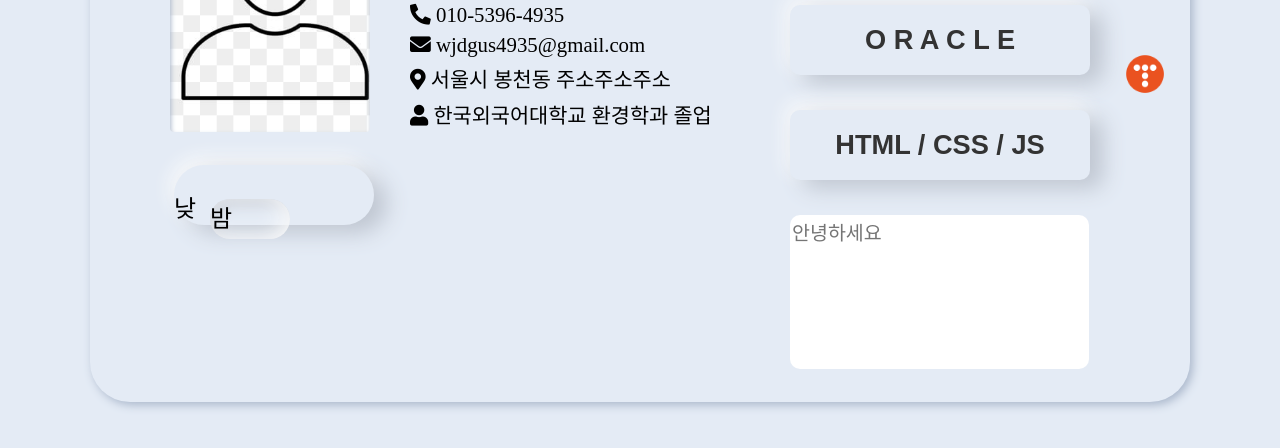
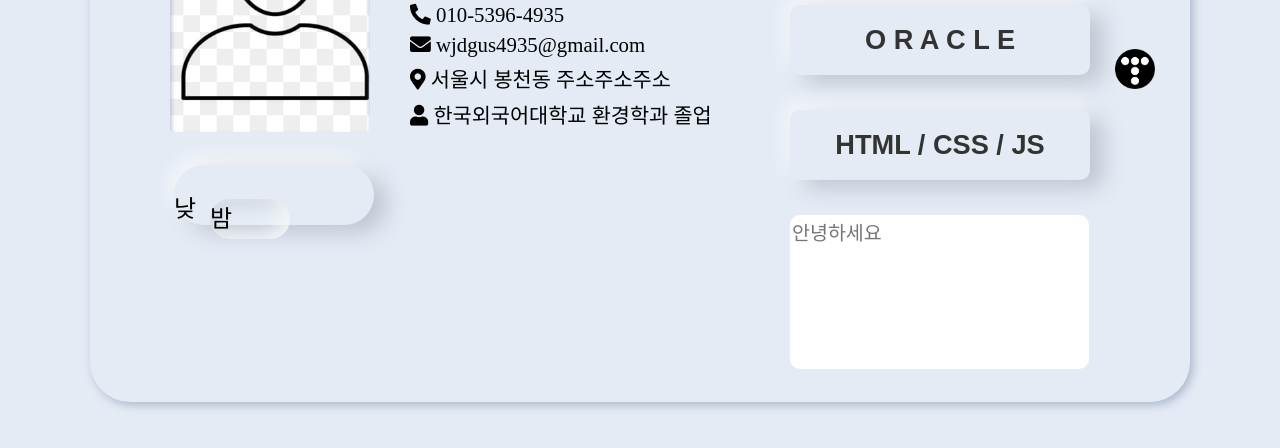
Before and after one commit to helloppiok/portfolio, a plain HTML site: page main/main.html in a window 1280 px wide. Shown: the part 206-654 px from the top of the page. Drawn offline with Linux system fonts and the light colour scheme.

Commit message:
로고 변경

```diff
--- a/main/main.html
+++ b/main/main.html
@@ -216,10 +216,10 @@
         }
 
         #tStory {
-            width: 50px;
+            width: 40px;
 
             position: relative;
-            left: 1030px;
+            left: 1025px;
             top: -800px;
 
             cursor: pointer;
@@ -343,7 +343,7 @@
         <textarea name="introduce" id="introduce" placeholder="안녕하세요"></textarea>
 
         <div class="blog">
-            <a href="https://codingjh.tistory.com/"><img src="../main/images/티스토리.png" id="tStory"></a>
+            <a href="https://codingjh.tistory.com/"><img src="../main/images/티스토리-4.png" id="tStory"></a>
         </div>
 
 
```
Also changed, not shown: main/images/티스토리-3.png (added), main/images/티스토리-4.png (added), main/images/티스토리.png (deleted).
